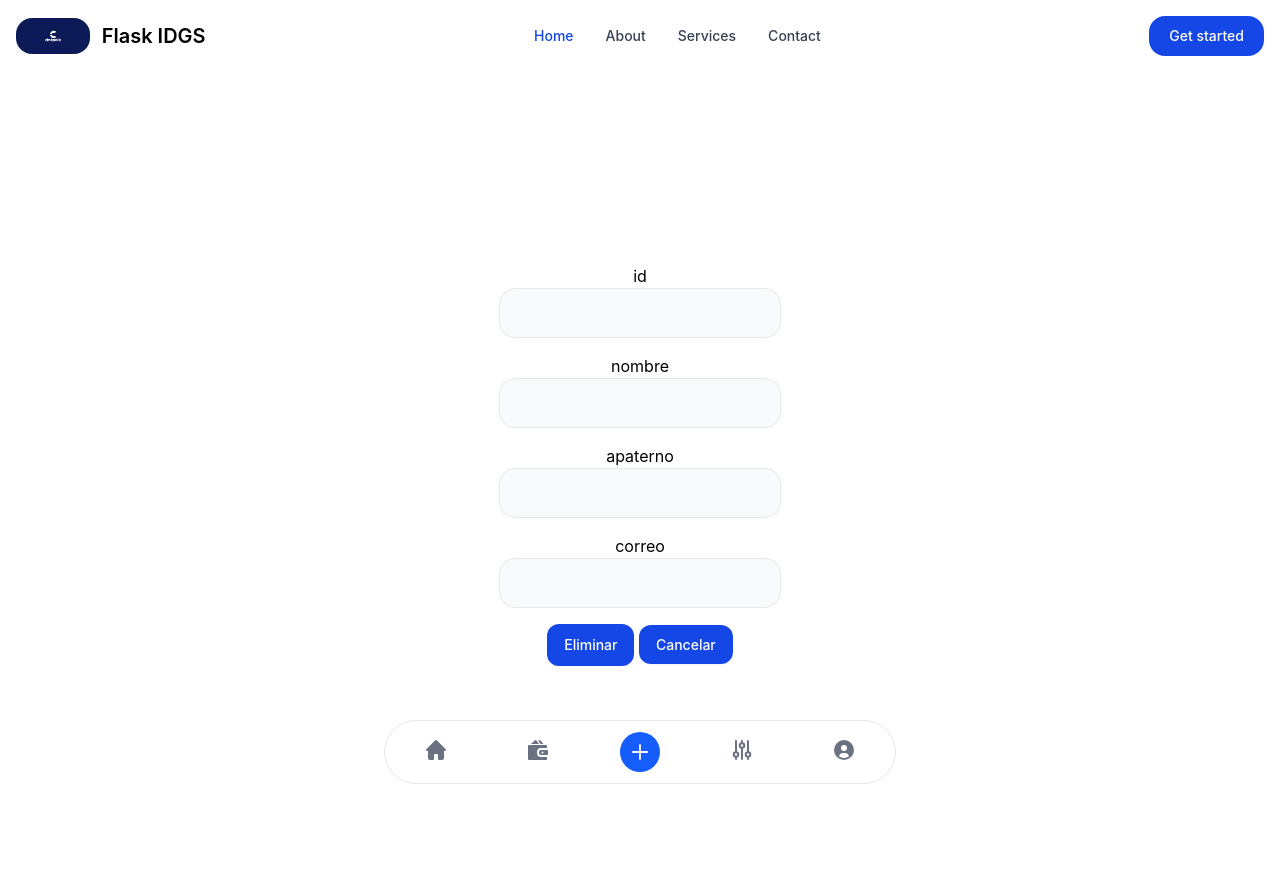
After one commit to IDGS-801-23000572/FlaskBDIDGS801, a Flask app: template templates/eliminar.html in a window 1280 px wide. The commit adds this page. Run offline with Flask 3, Linux system fonts and the light colour scheme; the template is opened without the code that fills it: values that come from a table or form of the project are taken from there, others are empty; some libraries are stand-ins or nearby versions.

Commit message:
ABC completo

```diff
--- a/app.py
+++ b/app.py
@@ -7,10 +7,14 @@ from config import DevelopmentConfig
 import forms
 from models import db, Alumnos
 
+from flask_migrate import Migrate
+
 
 app = Flask(__name__)
 app.config.from_object(DevelopmentConfig)
 csrf = CSRFProtect()
+db.init_app(app)
+migrate = Migrate(app, db)
 
 @app.route("/")
 @app.route("/index")
@@ -18,7 +22,6 @@ def index():
 	create_form=forms.UserForm2(request.form)
 	alumno = Alumnos.query.all()
 	return render_template("index.html",form=create_form,alumno=alumno)
-
 
 @app.route("/alumnos", methods=['GET','POST'])
 def alumnos():
@@ -66,6 +69,28 @@ def editar():
 		return redirect(url_for("index"))
 	return render_template("editar.html", form=create_form)
 
+@app.route("/eliminar", methods=['GET','POST'])
+def eliminar():
+	create_form=forms.UserForm2(request.form)
+	if request.method == 'GET':
+		id = request.args.get('id')
+		alum1 = db.session.query(Alumnos).filter(Alumnos.id == id).first()
+		if alum1:
+			create_form.id.data = alum1.id
+			create_form.nombre.data = alum1.nombre
+			create_form.apaterno.data = alum1.apaterno
+			create_form.email.data = alum1.email
+			return render_template("eliminar.html", form=create_form)
+
+	if request.method == 'POST':
+		id = create_form.id.data
+		alum  = db.session.query(Alumnos).filter(Alumnos.id == id).first()
+		if alum:
+			db.session.delete(alum)
+			db.session.commit()
+		return redirect(url_for('index'))
+
+	return render_template("eliminar.html", form=create_form)
 
 @app.errorhandler(404)
 def page_not_found(e):
@@ -75,7 +100,6 @@ def page_not_found(e):
 
 if __name__ == '__main__':
 	csrf.init_app(app)
-	db.init_app(app)
 	with app.app_context():
 		db.create_all()
 	app.run(debug=True)
--- /dev/null
+++ b/templates/eliminar.html
@@ -0,0 +1,25 @@
+{% extends "layout.html" %}
+    {%block container%}
+    {%import "_macros.html" as macros %}
+    <div class = "py-32 relative overflow-x-auto sm:rounded-lg">
+        <div class="py-8 px-4 mx-auto max-w-screen-xl text-center lg:py-16 lg:px-12">
+            <form action="\eliminar" method="Post" class="max-w-sm mx-auto space-y-4">
+                <input type="hidden" name="csrf_token" value="{{csrf_token()}}">
+                <div class="space-y-1">
+                {{ macros.campoNuevo(form.id, class="block w-full px-4 py-3 text-gray-700 bg-gray-50 border border-gray-200 rounded-lg focus:ring-2 focus:ring-blue-500 focus:border-transparent transition duration-200 outline-none disabled=True") }}
+                </div>
+                <div class="space-y-1">
+                {{ macros.campoNuevo(form.nombre, class="block w-full px-4 py-3 text-gray-700 bg-gray-50 border border-gray-200 rounded-lg focus:ring-2 focus:ring-blue-500 focus:border-transparent transition duration-200 outline-none") }}
+                </div>
+                <div class="space-y-1">
+                {{ macros.campoNuevo(form.apaterno, class="block w-full px-4 py-3 text-gray-700 bg-gray-50 border border-gray-200 rounded-lg focus:ring-2 focus:ring-blue-500 focus:border-transparent transition duration-200 outline-none") }}
+                </div>
+                <div class="space-y-1">
+                {{ macros.campoNuevo(form.email, class="block w-full px-4 py-3 text-gray-700 bg-gray-50 border border-gray-200 rounded-lg focus:ring-2 focus:ring-blue-500 focus:border-transparent transition duration-200 outline-none") }}
+                </div>
+                <button type="submit" class="text-white bg-brand box-border border border-transparent hover:bg-brand-strong focus:ring-4 focus:ring-brand-medium shadow-xs font-medium leading-5 rounded-base text-sm px-4 py-2.5 focus:outline-none">Eliminar</button>
+                <a href="index" class="text-white bg-brand box-border border border-transparent hover:bg-brand-strong focus:ring-4 focus:ring-brand-medium shadow-xs font-medium leading-5 rounded-base text-sm px-4 py-2.5 focus:outline-none">Cancelar</a>
+            </form>
+        </div>
+    </div>
+    {%endblock%}
--- a/templates/index.html
+++ b/templates/index.html
@@ -53,7 +53,7 @@
                     </a>
                   </td>
                   <td class="px-6 py-4">
-                    <a class="relative inline-flex items-center justify-center p-0.5 overflow-hidden text-sm font-medium text-heading rounded-base group bg-gradient-to-br from-red-200 via-red-300 to-yellow-200 group-hover:from-red-200 group-hover:via-red-300 group-hover:to-yellow-200 dark:text-black dark:hover:text-heading focus:ring-4 focus:outline-none focus:ring-red-100 dark:focus:ring-red-400">
+                    <a href="eliminar?id={{alum.id}}" class="relative inline-flex items-center justify-center p-0.5 overflow-hidden text-sm font-medium text-heading rounded-base group bg-gradient-to-br from-red-200 via-red-300 to-yellow-200 group-hover:from-red-200 group-hover:via-red-300 group-hover:to-yellow-200 dark:text-black dark:hover:text-heading focus:ring-4 focus:outline-none focus:ring-red-100 dark:focus:ring-red-400">
                       <span class=" relative px-4 py-2.5 transition-all ease-in duration-75 bg-neutral-primary-soft rounded-base group-hover:bg-transparent group-hover:dark:bg-transparent leading-5">
                         Eliminar
                       </span>
```
Also changed, not shown: models.py (+5 -3 lines), 1 other file.
